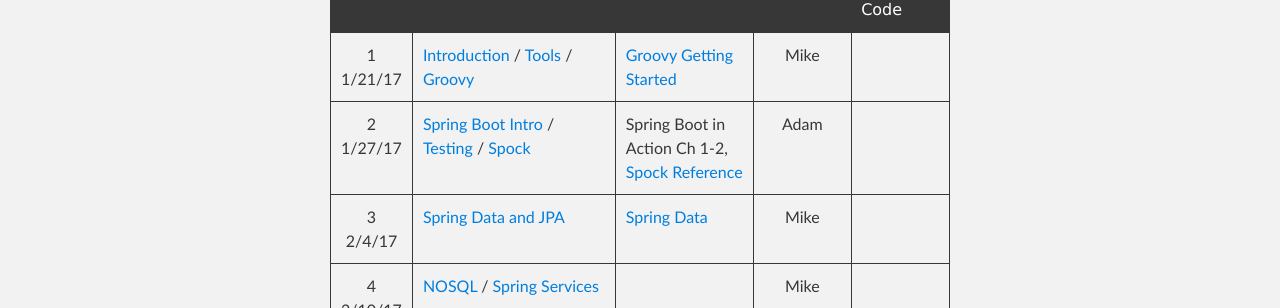
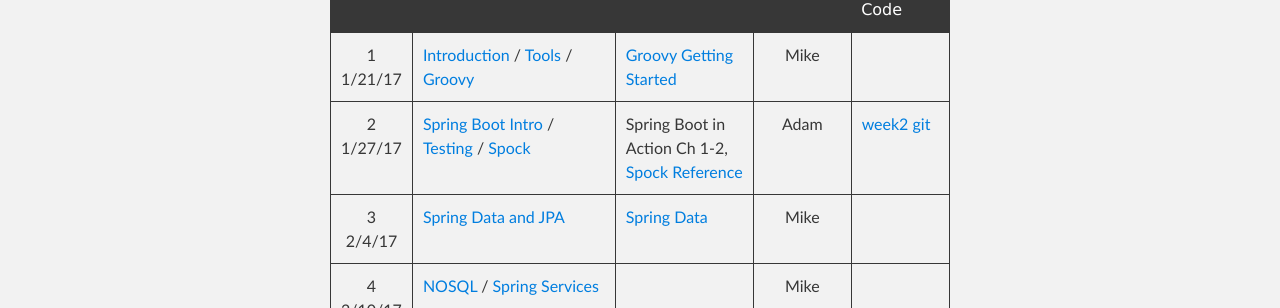
Before and after one commit to mikecalvo/mikecalvo.github.io, a Jekyll site: the page built from msse/index.md, in a window 1280 px wide. Shown: the part 469-777 px from the top of the page. Built offline with Jekyll 4.4.1, drawn with Linux system fonts in a browser that asks for light colours.

Commit message:
Adding week 2 git

```diff
--- a/msse/index.md
+++ b/msse/index.md
@@ -10,7 +10,7 @@
 Week | Topics | Reading | Instructor | Example Code
 :---:|--------|-------- | :----------: | ------------
 1 <br> 1/21/17 | [Introduction](notes/introduction/) / [Tools](notes/tools/) / [Groovy](notes/groovy/)          | [Groovy Getting Started](http://www.groovy-lang.org/documentation.html#gettingstarted) | Mike | &nbsp;
-2 <br> 1/27/17 | [Spring Boot Intro](notes/spring_boot_intro/) / [Testing](notes/testing) / [Spock](notes/spock) | Spring Boot in Action Ch 1-2, [Spock Reference](http://spockframework.org/spock/docs/1.1-rc-3/index.html) | Adam | &nbsp;
+2 <br> 1/27/17 | [Spring Boot Intro](notes/spring_boot_intro/) / [Testing](notes/testing) / [Spock](notes/spock) | Spring Boot in Action Ch 1-2, [Spock Reference](http://spockframework.org/spock/docs/1.1-rc-3/index.html) | Adam | [week2 git](https://github.umn.edu/keys0013/week2)&nbsp;
 3 <br> 2/4/17  | [Spring Data and JPA](notes/jpa) | [Spring Data](https://docs.spring.io/spring-data/jpa/docs/current/reference/html/) | Mike | &nbsp;
 4 <br> 2/10/17 | [NOSQL](notes/nosql) / [Spring Services](notes/spring_services) | &nbsp; | Mike | &nbsp;
 5 <br> 2/18/17 | [HTTP Basics](notes/http_basics) / [Spring Web](notes/spring_web) / [REST](notes/rest) | [Spring MVC](https://docs.spring.io/spring/docs/current/spring-framework-reference/html/mvc.html) [Spring Data Rest](http://docs.spring.io/spring-data/rest/docs/current/reference/html/) | Adam | [week5 git](https://github.umn.edu/keys0013/week5)&nbsp;
```
